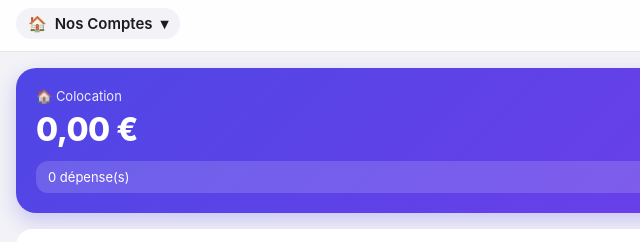
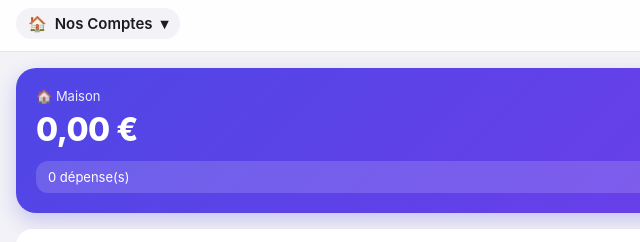
Before and after one commit to Schtuk501/Partageo, a plain HTML site: page index.html in a window 1280 px wide. Shown: the top 242 px of the page, 0-640 px from the left. Drawn offline with Linux system fonts and the light colour scheme.

Commit message:
Update index.html

```diff
--- a/index.html
+++ b/index.html
@@ -383,7 +383,7 @@
         {
           id: 'g1',
           name: 'Nos Comptes',
-          theme: '🏠 Colocation',
+          theme: '🏠 Maison',
           members: [],
           expenses: [],
           settlements: [],
@@ -1040,7 +1040,7 @@
 
       const balances = computeBalances(grp);
 
-      // Remboursements suggérés (Onglet Dépenses)
+      // Suivi : (Onglet Dépenses)
       const suggestions = computeSuggestedSettlements(grp, balances);
       const heroSetCard = document.getElementById('heroSettlementsCard');
       const setContainerExp = document.getElementById('suggestedSettlementsExpenses');
```
